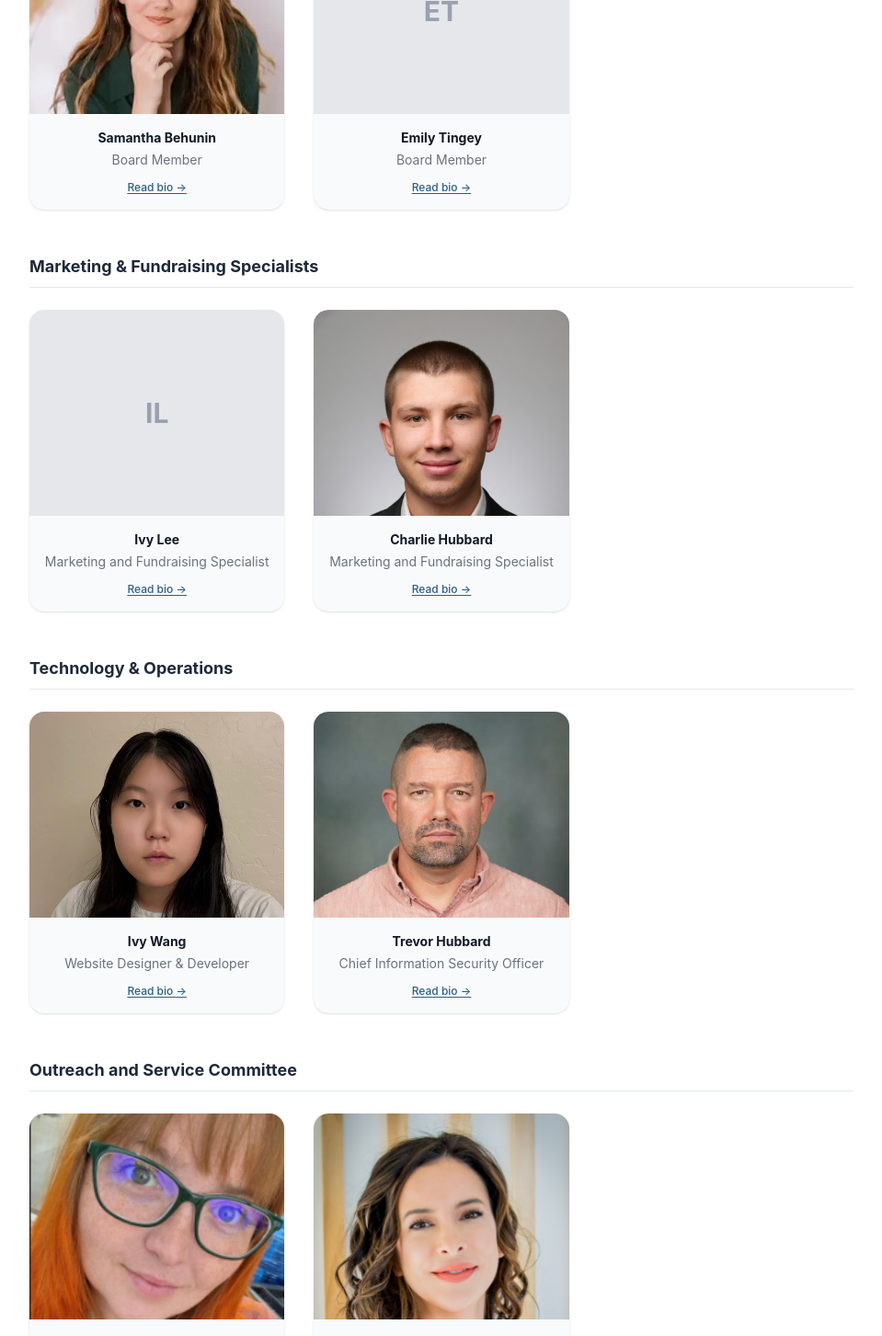
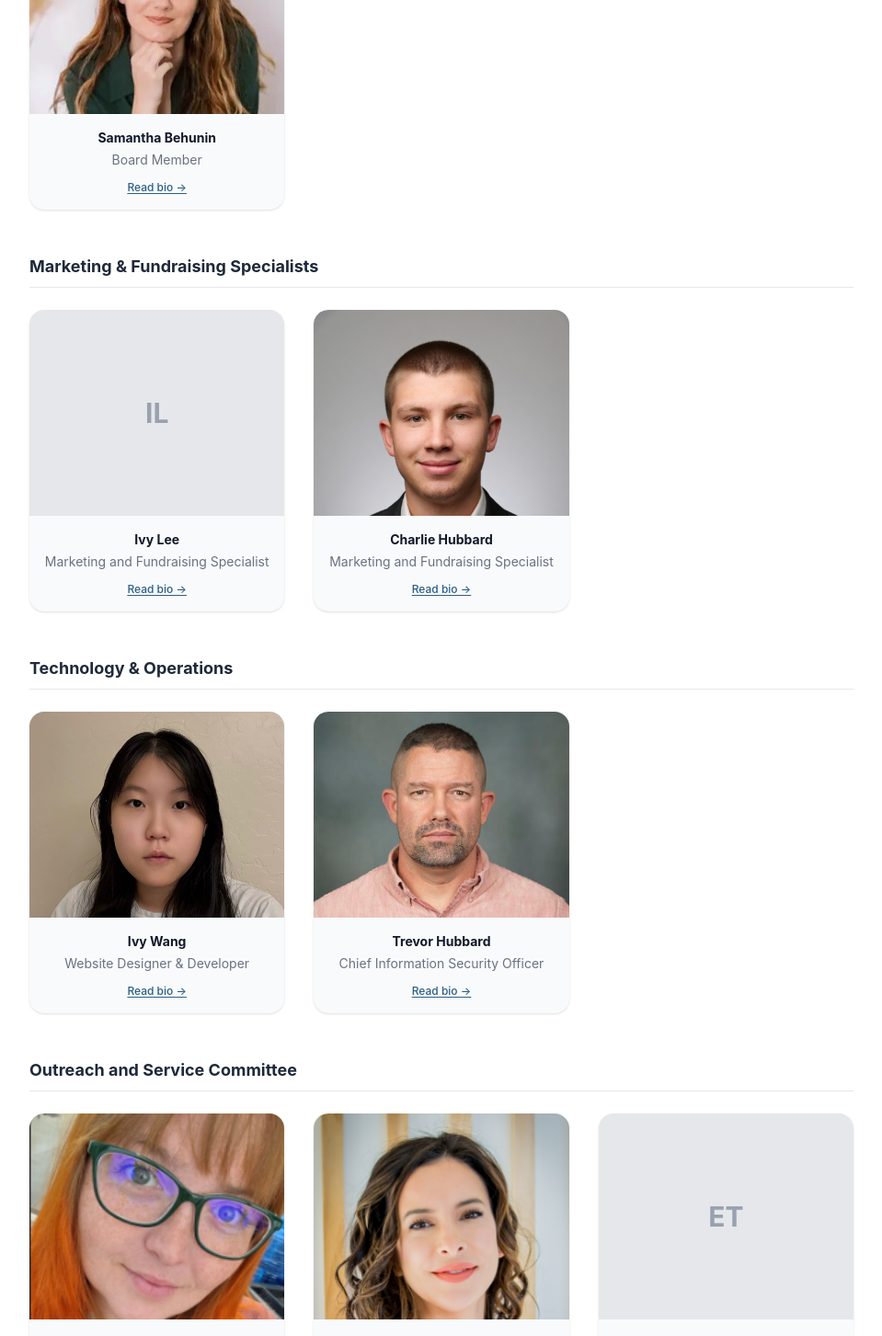
Before and after one commit to inwang123/rarediseaseweb, a React (Vite) app: page /about in a window 1280 px wide. Shown: the part 2000-3453 px from the top of the page at 92% size, without its empty margins (160-1119 px from the left). Built offline with nearby package versions, Linux system fonts and the light colour scheme.

Commit message:
changed Emily's role

```diff
--- a/src/pages/About.jsx
+++ b/src/pages/About.jsx
@@ -23,12 +23,6 @@ const boardOfDirectors = [
     name: "Samantha Behunin",
     role: "Board Member",
     img: "/Samantha.png",
-    bio: "Bio coming soon.",
-  },
-  {
-    name: "Emily Tingey",
-    role: "Board Member",
-    img: null,
     bio: "Bio coming soon.",
   },
 ];
@@ -81,6 +75,12 @@ const outreachCommittee = [
     role: "Outreach and Service Committee Member",
     img: "/Rachael_Lyon.png",
     bio: "Rachael Lyon is a devoted mother of four and a passionate advocate within the cancer community. Her perspective is deeply personal—shaped by supporting her second child through a diagnosis of a rare form of leukemia. This journey has instilled in her a profound commitment to compassion, resilience, and hope for families facing similar challenges. With 14 years of experience in the biotechnology and pharmaceutical industry, Rachael combines professional expertise with heartfelt purpose. She is dedicated to advancing innovations in healthcare while championing the needs of patients and caregivers. Her story reflects a powerful balance of scientific insight and lived experience, driving her commitment to making a meaningful difference in the fight against cancer.",
+  },
+  {
+    name: "Emily Tingey",
+    role: "Outreach and Service Committee Member",
+    img: null,
+    bio: "Bio coming soon.",
   },
 ];
 
```
